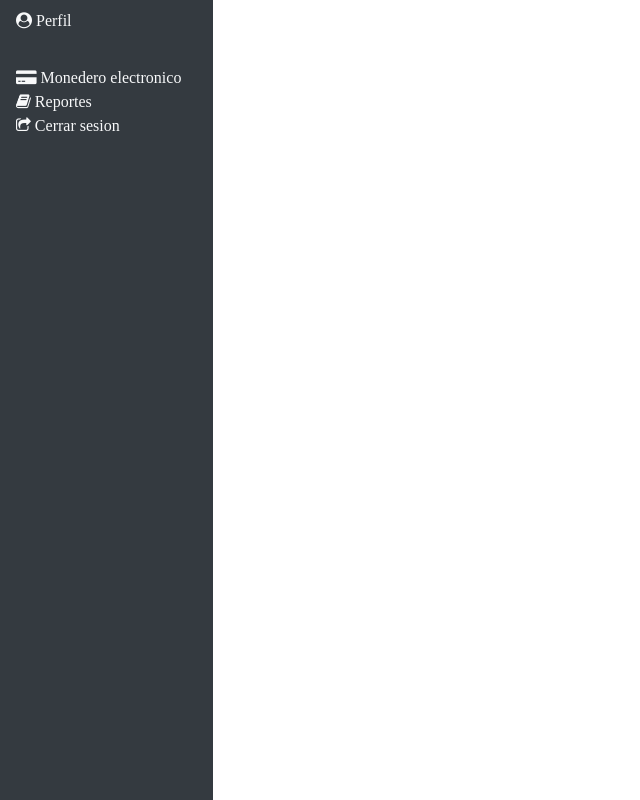
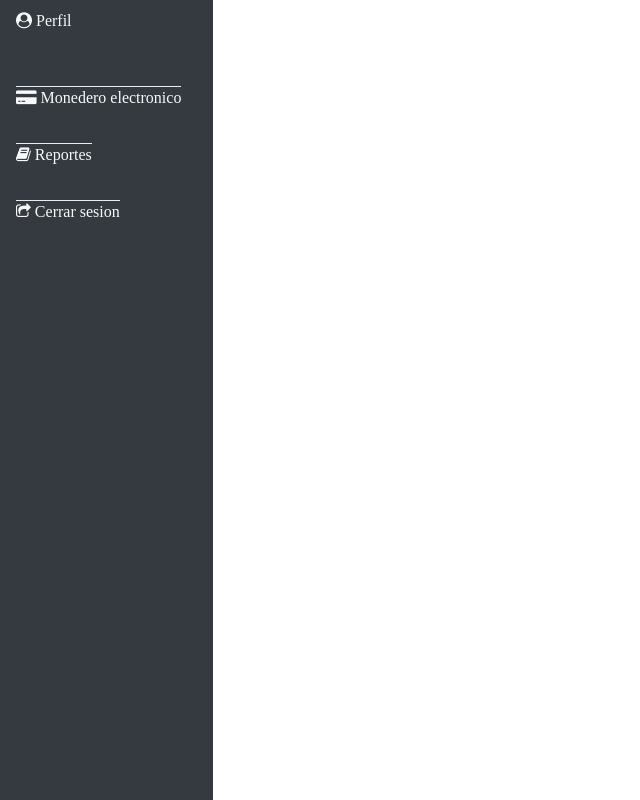
Before and after one commit to FaNnT0m/KISA, a Django app: page /base/ in a window 1280 px wide. Shown: the whole page, without its empty margins (0-640 px from the left). Run offline with Django 3.2, Linux system fonts and the light colour scheme; parts of the project's set-up code (start-up, migrations or seed data) failed here and were passed over; some libraries are stand-ins or nearby versions.

Commit message:
Dropdown divider added on sidebar

```diff
--- a/templates/main/base.html
+++ b/templates/main/base.html
@@ -22,17 +22,20 @@
                             </li>
                             <hr>
                             <li>
-                                <a class="text-light" href="#">
-                                    <span class=" fa fa-credit-card-alt"> Monedero electronico</span>
+                                <a class="text-light dropdown-divider" href="#">
+                                    <span class=" fa fa-credit-card-alt mt-4"> Monedero electronico</span>
                                 </a>
                             </li>
+                            <hr>
                             <li>
-                                <a class="text-light" href="#">
+                                <a class="text-light dropdown-divider" href="#">
                                     <span class="fa fa-book"> Reportes</span>
                                 </a>
                             </li>
+                            <hr>
+
                             <li>
-                                <a class="text-light" href="#">
+                                <a class="text-light dropdown-divider" href="#">
                                     <span class="fa fa-share-square-o"> Cerrar sesion</span>
                                 </a>
                             </li>
```
